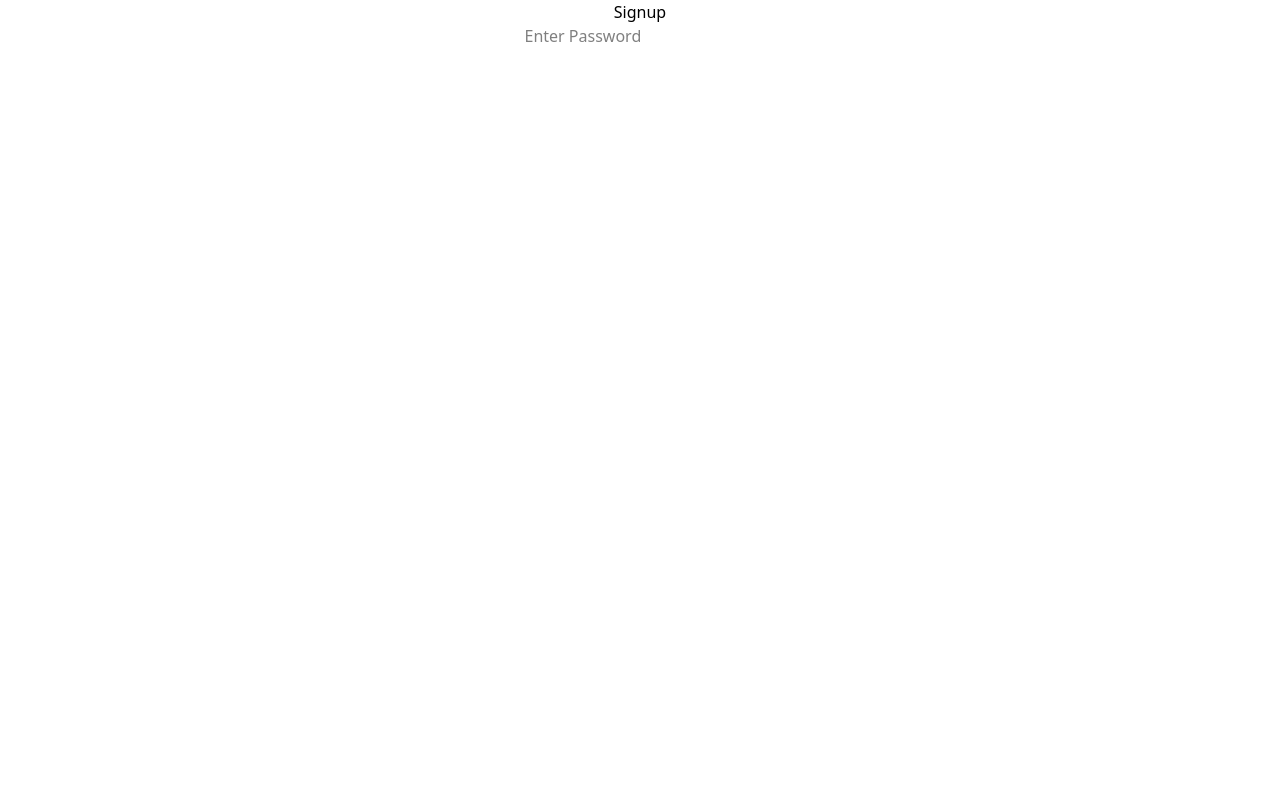
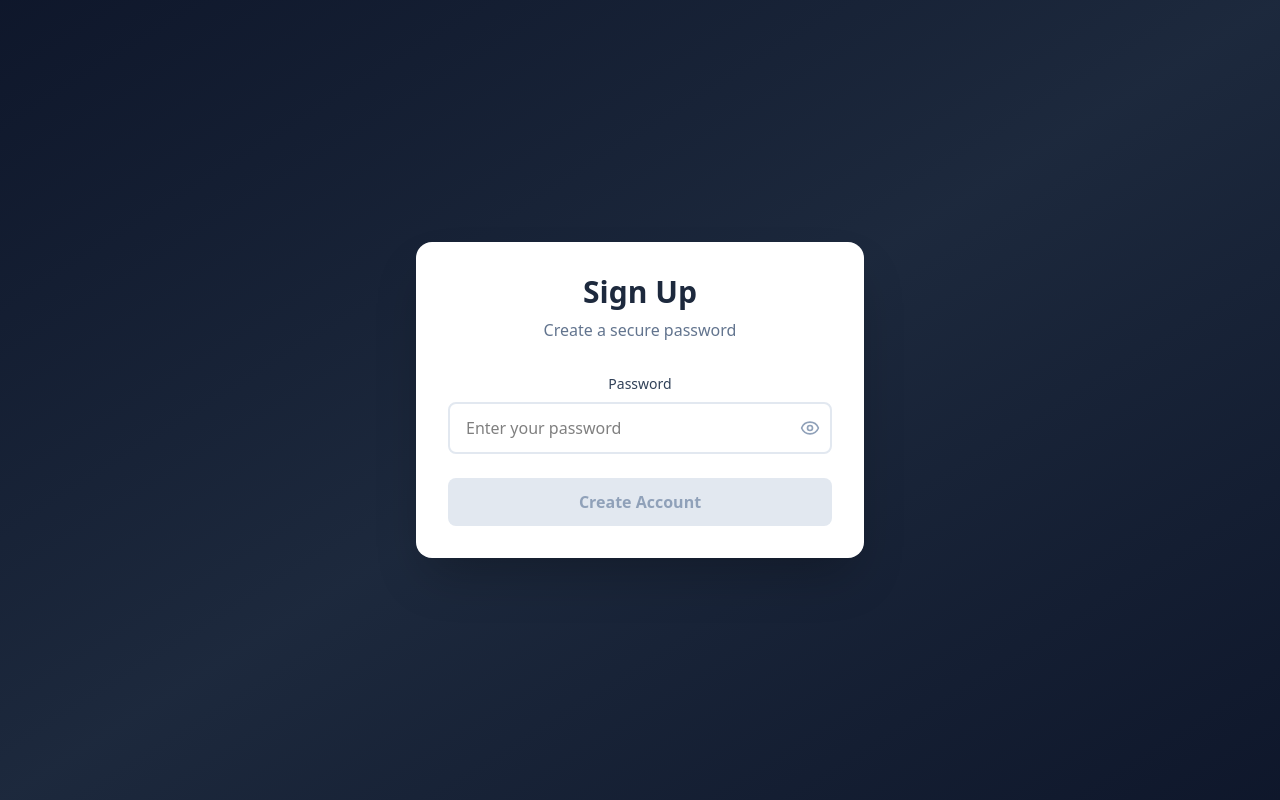
Before and after one commit to SuvamKumarBhola/Mini_Projects_React, a React (Vite) app in the folder BasicProject_1/: page / in a window 1280 px wide. Built offline with nearby package versions, Linux system fonts and the light colour scheme.

Commit message:
Added the additional logic and style for the Password Strength Component in BasicProject_1

```diff
--- a/BasicProject_1/src/components/PasswordStrength/Index.jsx
+++ b/BasicProject_1/src/components/PasswordStrength/Index.jsx
@@ -1,8 +1,9 @@
-import React, { useState } from 'react'
+import React, { useState } from 'react';
+import { Eye, EyeOff, Check, X } from 'lucide-react';
 
 function PasswordStrength() {
     const [password, setPassword] = useState('');
-    const [strength, setStrength] = useState(0);
+    const [showPassword, setShowPassword] = useState(false);
 
     const hasMinLength = password.length >= 8;
     const hasUppercase = /[A-Z]/.test(password);
@@ -10,7 +11,7 @@ function PasswordStrength() {
     const hasNumber = /[0-9]/.test(password);
     const hasSpecialChar = /[!@#$%^&*()_+\-=\[\]{};':"\\|,.<>\/?]/.test(password);
 
-    const StrengthCore = [
+    const strengthScore = [
         hasMinLength,
         hasLowercase,
         hasUppercase,
@@ -18,56 +19,129 @@ function PasswordStrength() {
         hasSpecialChar
     ].filter(Boolean).length;
 
-    let StrengthLable = "Weak";
-    let StrengthColor = "red";
+    let strengthLabel = "Weak";
+    let strengthColor = "bg-red-500";
+    let textColor = "text-red-500";
 
-    if (StrengthCore === 4) {
-        StrengthLable = "Strong"
-    } else if (StrengthCore === 3) {
-        StrengthLable = "Medium"
-    } else {
-        StrengthLable = "Weak"
+    if (strengthScore === 5) {
+        strengthLabel = "Very Strong";
+        strengthColor = "bg-green-500";
+        textColor = "text-green-500";
+    } else if (strengthScore === 4) {
+        strengthLabel = "Strong";
+        strengthColor = "bg-green-400";
+        textColor = "text-green-400";
+    } else if (strengthScore === 3) {
+        strengthLabel = "Medium";
+        strengthColor = "bg-yellow-500";
+        textColor = "text-yellow-500";
+    } else if (strengthScore === 2) {
+        strengthLabel = "Fair";
+        strengthColor = "bg-orange-500";
+        textColor = "text-orange-500";
     }
 
+    const requirements = [
+        { met: hasMinLength, text: "At least 8 characters" },
+        { met: hasUppercase, text: "One uppercase letter" },
+        { met: hasLowercase, text: "One lowercase letter" },
+        { met: hasNumber, text: "One number" },
+        { met: hasSpecialChar, text: "One special character" }
+    ];
+
     return (
-        <div className='Conatiner'>
-            <h2>Signup</h2>
-            <input
-                type='password'
-                placeholder='Enter Password'
-                value={password}
-                onChange={(e) => setPassword(e.target.value)}
-            />
+        <div className="min-h-screen bg-linear-to-br from-slate-900 via-slate-800 to-slate-900 flex items-center justify-center p-4">
+            <div className="w-full max-w-md">
+                <div className="bg-white rounded-2xl shadow-2xl p-8">
+                    <div className="text-center mb-8">
+                        <h1 className="text-3xl font-bold text-slate-800 mb-2">Sign Up</h1>
+                        <p className="text-slate-500">Create a secure password</p>
+                    </div>
 
-            {
-                password &&(
-                    <div style={{marginTop:"10px"}}>
-                        <p>Password Strength: <strong>{StrengthLable.toUpperCase()}</strong></p>
-                        <div style={{
-                            height:"8px",
-                            width:"250px",
-                            backgroundColor:"#e0e0e0",
-                            borderRadius:"4px",
-                            overflow:"hidden",
-                            marginTop:"10px",
-                            position:"relative"
-                        }}>
-                        <div style={{
-                            height:"100%",
-                            width:`${StrengthCore/4}*100`,
-                            backgroundColor:StrengthColor,
-                            transition:"Width 0.3s ease-in-out",
-                            borderRadius:"4px",
-                            position:"absolute",
-                            top:"0",
-                            left:"0"
-                        }}/>
+                    <div className="space-y-6">
+                        <div>
+                            <label className="block text-sm font-medium text-slate-700 mb-2">
+                                Password
+                            </label>
+                            <div className="relative">
+                                <input
+                                    type={showPassword ? "text" : "password"}
+                                    value={password}
+                                    onChange={(e) => setPassword(e.target.value)}
+                                    placeholder="Enter your password"
+                                    className="w-full px-4 py-3 pr-12 border-2 border-slate-200 rounded-lg focus:border-blue-500 focus:outline-none transition-colors"
+                                />
+                                <button
+                                    type="button"
+                                    onClick={() => setShowPassword(!showPassword)}
+                                    className="absolute right-3 top-1/2 -translate-y-1/2 text-slate-400 hover:text-slate-600 transition-colors"
+                                >
+                                    {showPassword ? <EyeOff size={20} /> : <Eye size={20} />}
+                                </button>
+                            </div>
                         </div>
+
+                        {password && (
+                            <div className="space-y-4">
+                                <div>
+                                    <div className="flex justify-between items-center mb-2">
+                                        <span className="text-sm font-medium text-slate-700">
+                                            Password Strength
+                                        </span>
+                                        <span className={`text-sm font-semibold ${textColor}`}>
+                                            {strengthLabel.toUpperCase()}
+                                        </span>
+                                    </div>
+                                    <div className="flex gap-1 h-2">
+                                        {[1, 2, 3, 4, 5].map((bar) => (
+                                            <div
+                                                key={bar}
+                                                className={`flex-1 rounded-full transition-all duration-300 ${bar <= strengthScore
+                                                    ? strengthColor
+                                                    : 'bg-slate-200'
+                                                    }`}
+                                            />
+                                        ))}
+                                    </div>
+                                </div>
+
+                                <div className="bg-slate-50 rounded-lg p-4">
+                                    <p className="text-sm font-medium text-slate-700 mb-3">
+                                        Password Requirements
+                                    </p>
+                                    <ul className="space-y-2">
+                                        {requirements.map((req, index) => (
+                                            <li key={index} className="flex items-center gap-2 text-sm">
+                                                {req.met ? (
+                                                    <Check size={16} className="text-green-500 shrink-0" />
+                                                ) : (
+                                                    <X size={16} className="text-slate-300 shrink-0" />
+                                                )}
+                                                <span className={req.met ? "text-slate-700" : "text-slate-400"}>
+                                                    {req.text}
+                                                </span>
+                                            </li>
+                                        ))}
+                                    </ul>
+                                </div>
+                            </div>
+                        )}
+
+                        <button
+                            type="button"
+                            disabled={strengthScore < 3}
+                            className={`w-full py-3 rounded-lg font-semibold transition-all ${strengthScore >= 3
+                                ? 'bg-blue-600 hover:bg-blue-700 text-white shadow-lg hover:shadow-xl'
+                                : 'bg-slate-200 text-slate-400 cursor-not-allowed'
+                                }`}
+                        >
+                            Create Account
+                        </button>
                     </div>
-                )
-            }
+                </div>
+            </div>
         </div>
-    )
+    );
 }
 
-export default PasswordStrength
+export default PasswordStrength;
```
